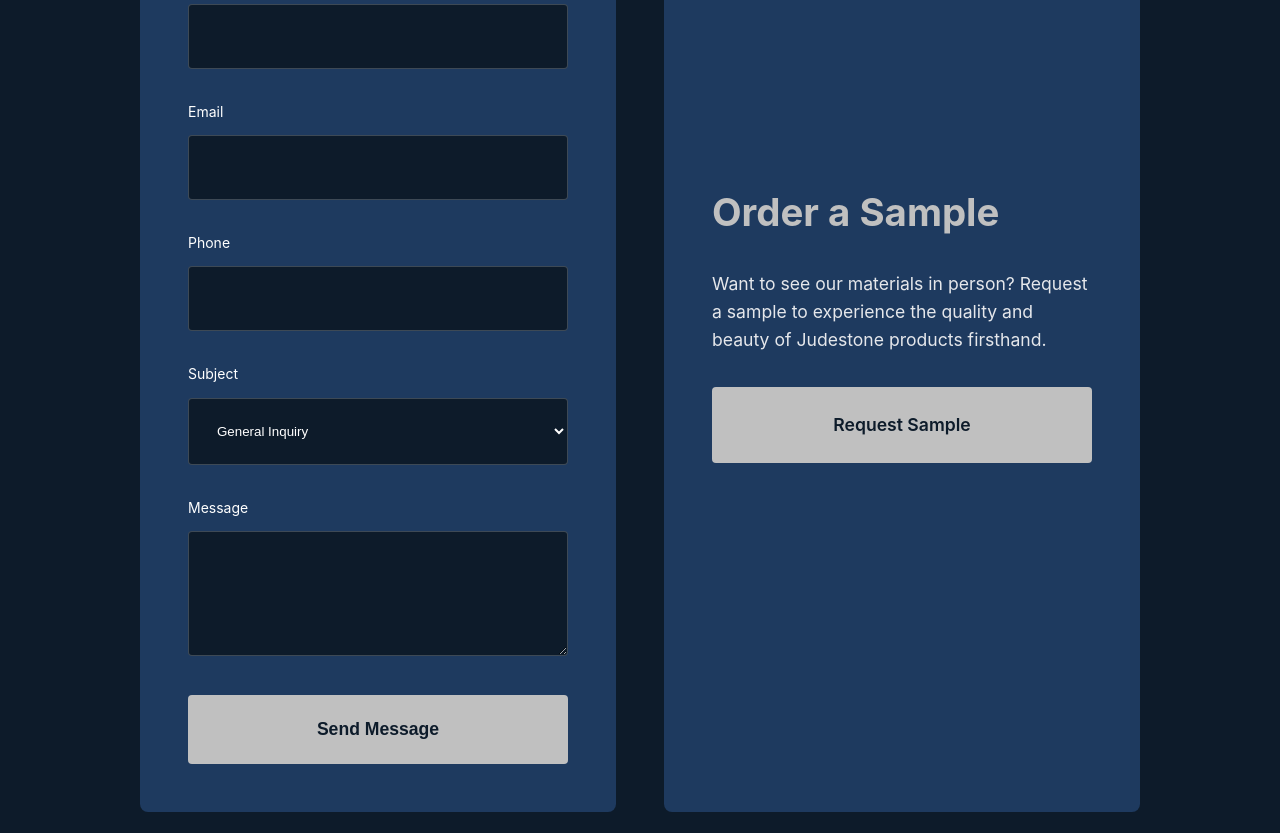
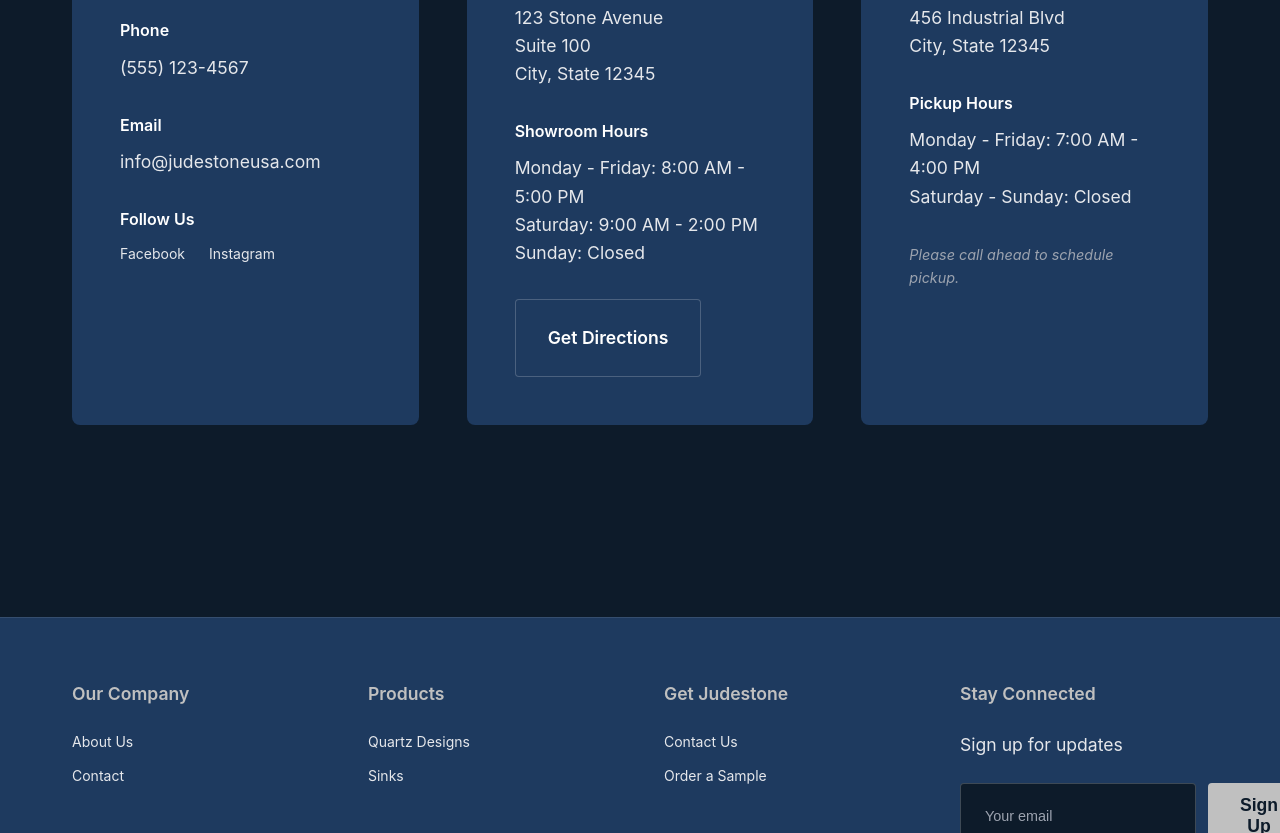
Before and after one commit to Code-Juan/judestoneusa, a website: page src/pages/contact/index.html in a window 1280 px wide. Shown: the part 600-1433 px from the top of the page. Drawn offline with Linux system fonts and the light colour scheme.

Commit message:
Add collapsible filter section, replace contact form with contact info

```diff
--- a/src/assets/script.js
+++ b/src/assets/script.js
@@ -351,6 +351,26 @@ function saveDesign(productId) {
     }
 }
 
+// Filter toggle for collapsible filter section
+function toggleFilters() {
+    const filterContent = document.getElementById('filter-content');
+    const filterArrow = document.querySelector('.filter-arrow');
+
+    if (filterContent) {
+        const isCollapsed = filterContent.style.maxHeight === '0px';
+        if (isCollapsed) {
+            filterContent.style.maxHeight = '500px';
+            if (filterArrow) filterArrow.style.transform = 'rotate(0deg)';
+        } else {
+            filterContent.style.maxHeight = '0px';
+            if (filterArrow) filterArrow.style.transform = 'rotate(-90deg)';
+        }
+    }
+}
+
+// Make toggleFilters available globally
+window.toggleFilters = toggleFilters;
+
 // Debug logging
 console.log('Judestone script loaded, path:', window.location.pathname);
 
--- a/src/pages/contact/index.html
+++ b/src/pages/contact/index.html
@@ -50,63 +50,88 @@
         <div class="container">
             <div class="page-title">
                 <h1>Contact Us</h1>
-                <p>Have questions about our products? Need to order a sample? We're here to help.</p>
+                <p>Get in touch with the Judestone team. We're here to help with your project needs.</p>
             </div>
 
-            <div
-                style="display: grid; grid-template-columns: repeat(auto-fit, minmax(300px, 1fr)); gap: var(--spacing-lg); max-width: 1000px; margin: var(--spacing-xl) auto;">
-                <!-- Contact Form -->
+            <div style="display: grid; grid-template-columns: repeat(auto-fit, minmax(300px, 1fr)); gap: var(--spacing-lg); max-width: 1200px; margin: var(--spacing-xl) auto;">
+
+                <!-- Contact Information -->
                 <div style="background-color: var(--navy-dark); padding: var(--spacing-lg); border-radius: 8px;">
-                    <h2 style="color: var(--accent); margin-bottom: var(--spacing-md);">Send Us a Message</h2>
-                    <form style="display: flex; flex-direction: column; gap: var(--spacing-md);">
-                        <div>
-                            <label
-                                style="display: block; color: var(--white); margin-bottom: var(--spacing-xs);">Name</label>
-                            <input type="text" required
-                                style="width: 100%; padding: var(--spacing-sm); border: 1px solid rgba(255, 255, 255, 0.2); border-radius: 4px; background-color: var(--navy-deep); color: var(--white);">
+                    <h2 style="color: var(--accent); margin-bottom: var(--spacing-md);">Contact Information</h2>
+
+                    <div style="margin-bottom: var(--spacing-md);">
+                        <h3 style="color: var(--white); font-size: 1rem; margin-bottom: var(--spacing-xs);">Phone</h3>
+                        <p style="color: var(--gray-light);">
+                            <a href="tel:+1-555-123-4567" style="color: var(--gray-light); text-decoration: none;">(555) 123-4567</a>
+                        </p>
+                    </div>
+
+                    <div style="margin-bottom: var(--spacing-md);">
+                        <h3 style="color: var(--white); font-size: 1rem; margin-bottom: var(--spacing-xs);">Email</h3>
+                        <p style="color: var(--gray-light);">
+                            <a href="mailto:info@judestoneusa.com" style="color: var(--gray-light); text-decoration: none;">info@judestoneusa.com</a>
+                        </p>
+                    </div>
+
+                    <div>
+                        <h3 style="color: var(--white); font-size: 1rem; margin-bottom: var(--spacing-xs);">Follow Us</h3>
+                        <div style="display: flex; gap: var(--spacing-sm);">
+                            <a href="#" style="color: var(--gray-light); text-decoration: none;">Facebook</a>
+                            <a href="#" style="color: var(--gray-light); text-decoration: none;">Instagram</a>
                         </div>
-                        <div>
-                            <label
-                                style="display: block; color: var(--white); margin-bottom: var(--spacing-xs);">Email</label>
-                            <input type="email" required
-                                style="width: 100%; padding: var(--spacing-sm); border: 1px solid rgba(255, 255, 255, 0.2); border-radius: 4px; background-color: var(--navy-deep); color: var(--white);">
-                        </div>
-                        <div>
-                            <label
-                                style="display: block; color: var(--white); margin-bottom: var(--spacing-xs);">Phone</label>
-                            <input type="tel"
-                                style="width: 100%; padding: var(--spacing-sm); border: 1px solid rgba(255, 255, 255, 0.2); border-radius: 4px; background-color: var(--navy-deep); color: var(--white);">
-                        </div>
-                        <div>
-                            <label
-                                style="display: block; color: var(--white); margin-bottom: var(--spacing-xs);">Subject</label>
-                            <select
-                                style="width: 100%; padding: var(--spacing-sm); border: 1px solid rgba(255, 255, 255, 0.2); border-radius: 4px; background-color: var(--navy-deep); color: var(--white);">
-                                <option>General Inquiry</option>
-                                <option>Order a Sample</option>
-                                <option>Product Information</option>
-                            </select>
-                        </div>
-                        <div>
-                            <label
-                                style="display: block; color: var(--white); margin-bottom: var(--spacing-xs);">Message</label>
-                            <textarea rows="5" required
-                                style="width: 100%; padding: var(--spacing-sm); border: 1px solid rgba(255, 255, 255, 0.2); border-radius: 4px; background-color: var(--navy-deep); color: var(--white); resize: vertical;"></textarea>
-                        </div>
-                        <button type="submit" class="btn btn-primary">Send Message</button>
-                    </form>
+                    </div>
                 </div>
 
-                <!-- Order Sample CTA -->
-                <div
-                    style="background-color: var(--navy-dark); padding: var(--spacing-lg); border-radius: 8px; display: flex; flex-direction: column; justify-content: center;">
-                    <h2 style="color: var(--accent); margin-bottom: var(--spacing-md);">Order a Sample</h2>
-                    <p style="color: var(--gray-light); margin-bottom: var(--spacing-md);">
-                        Want to see our materials in person? Request a sample to experience the quality and beauty of
-                        Judestone products firsthand.
+                <!-- Location -->
+                <div style="background-color: var(--navy-dark); padding: var(--spacing-lg); border-radius: 8px;">
+                    <h2 style="color: var(--accent); margin-bottom: var(--spacing-md);">Location</h2>
+
+                    <div style="margin-bottom: var(--spacing-md);">
+                        <h3 style="color: var(--white); font-size: 1rem; margin-bottom: var(--spacing-xs);">Address</h3>
+                        <p style="color: var(--gray-light);">
+                            123 Stone Avenue<br>
+                            Suite 100<br>
+                            City, State 12345
+                        </p>
+                    </div>
+
+                    <div style="margin-bottom: var(--spacing-md);">
+                        <h3 style="color: var(--white); font-size: 1rem; margin-bottom: var(--spacing-xs);">Showroom Hours</h3>
+                        <p style="color: var(--gray-light);">
+                            Monday - Friday: 8:00 AM - 5:00 PM<br>
+                            Saturday: 9:00 AM - 2:00 PM<br>
+                            Sunday: Closed
+                        </p>
+                    </div>
+
+                    <a href="https://maps.google.com" target="_blank" class="btn btn-secondary" style="display: inline-block; text-align: center;">Get Directions</a>
+                </div>
+
+                <!-- Warehouse/Distribution -->
+                <div style="background-color: var(--navy-dark); padding: var(--spacing-lg); border-radius: 8px;">
+                    <h2 style="color: var(--accent); margin-bottom: var(--spacing-md);">Warehouse</h2>
+
+                    <div style="margin-bottom: var(--spacing-md);">
+                        <h3 style="color: var(--white); font-size: 1rem; margin-bottom: var(--spacing-xs);">Pickup Address</h3>
+                        <p style="color: var(--gray-light);">
+                            456 Industrial Blvd<br>
+                            City, State 12345
+                        </p>
+                    </div>
+
+                    <div style="margin-bottom: var(--spacing-md);">
+                        <h3 style="color: var(--white); font-size: 1rem; margin-bottom: var(--spacing-xs);">Pickup Hours</h3>
+                        <p style="color: var(--gray-light);">
+                            Monday - Friday: 7:00 AM - 4:00 PM<br>
+                            Saturday - Sunday: Closed
+                        </p>
+                    </div>
+
+                    <p style="color: var(--gray-medium); font-size: 0.9rem; font-style: italic;">
+                        Please call ahead to schedule pickup.
                     </p>
-                    <a href="#" class="btn btn-primary" style="text-align: center;">Request Sample</a>
                 </div>
+
             </div>
         </div>
     </section>
```
Also changed, not shown: src/pages/quartz-designs/index.html (+12 -4 lines), src/pages/sinks/index.html (+10 -1 lines).
